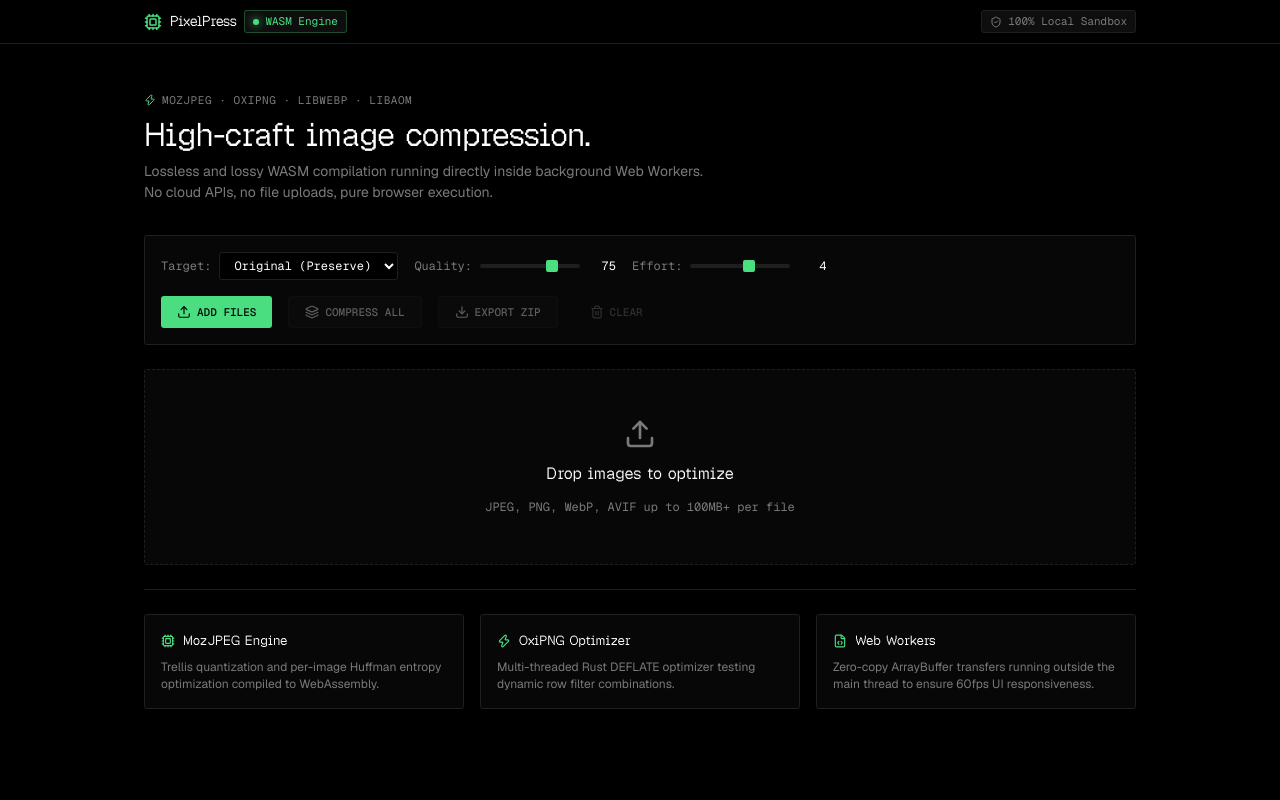
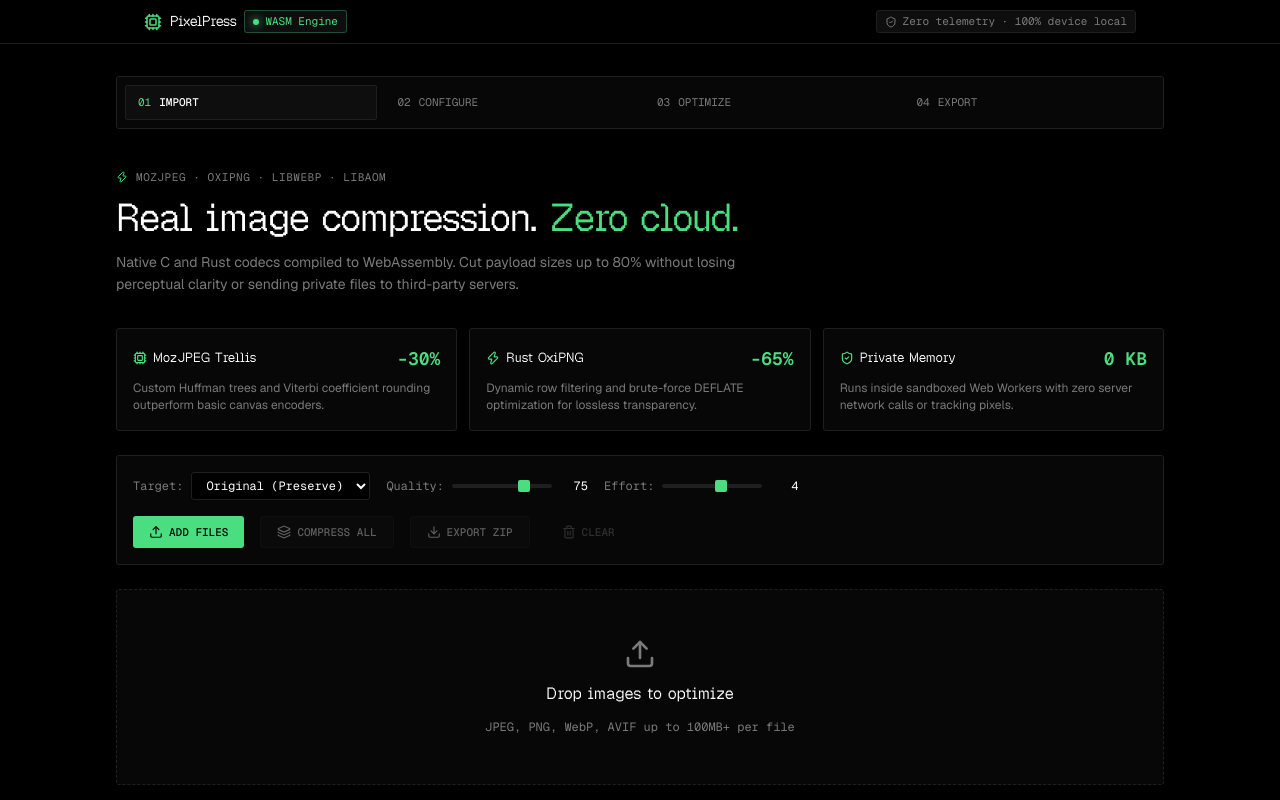
Before and after one commit to belkysupreme22/PixelPress, a Next.js app: page / in a window 1280 px wide. Shown: the top 800 px of the page. Built offline with nearby package versions, Linux system fonts and the light colour scheme.

Commit message:
livery(farmjs.dev v5): voice and UX steps

```diff
--- a/src/app/page.js
+++ b/src/app/page.js
@@ -112,6 +112,11 @@
   const totalSaved = Math.max(0, totalOrig - totalOpt);
   const savedPercent = totalOrig === 0 ? 0 : Math.round((totalSaved / totalOrig) * 100);
 
+  // Stepper state evaluation
+  const hasFiles = images.length > 0;
+  const hasCompressed = images.some(i => i.status === 'done');
+  const currentStep = !hasFiles ? 1 : !hasCompressed && !isCompressing ? 2 : isCompressing ? 3 : 4;
+
   return (
     <>
       {/* 44px Sticky Header */}
@@ -129,25 +134,79 @@
           <div className={styles.headerMeta}>
             <span className={styles.badge}>
               <ShieldCheck size={12} />
-              100% Local Sandbox
+              Zero telemetry · 100% device local
             </span>
           </div>
         </div>
       </header>
 
       <main className={styles.main}>
+        {/* Step-by-step progress guide */}
+        <nav aria-label="Pipeline Steps" className={styles.stepperBar}>
+          <div className={`${styles.stepItem} ${currentStep === 1 ? styles.stepItemActive : currentStep > 1 ? styles.stepItemComplete : ''}`}>
+            <span className={styles.stepIndex}>01</span>
+            <span className={styles.stepLabel}>Import</span>
+          </div>
+          <div className={`${styles.stepItem} ${currentStep === 2 ? styles.stepItemActive : currentStep > 2 ? styles.stepItemComplete : ''}`}>
+            <span className={styles.stepIndex}>02</span>
+            <span className={styles.stepLabel}>Configure</span>
+          </div>
+          <div className={`${styles.stepItem} ${currentStep === 3 ? styles.stepItemActive : currentStep > 3 ? styles.stepItemComplete : ''}`}>
+            <span className={styles.stepIndex}>03</span>
+            <span className={styles.stepLabel}>Optimize</span>
+          </div>
+          <div className={`${styles.stepItem} ${currentStep === 4 ? styles.stepItemActive : currentStep > 4 ? styles.stepItemComplete : ''}`}>
+            <span className={styles.stepIndex}>04</span>
+            <span className={styles.stepLabel}>Export</span>
+          </div>
+        </nav>
+
         {/* Hero Section */}
         <div className={styles.hero}>
           <div className={styles.heroTag}>
             <Zap size={12} color="var(--accent)" />
             MozJPEG · OxiPNG · LibWebP · LibAOM
           </div>
-          <h1 className={styles.heroTitle}>High-craft image compression.</h1>
+          <h1 className={styles.heroTitle}>
+            Real image compression. <span className={styles.heroTitleAccent}>Zero cloud.</span>
+          </h1>
           <p className={styles.heroDesc}>
-            Lossless and lossy WASM compilation running directly inside background Web Workers.
-            No cloud APIs, no file uploads, pure browser execution.
+            Native C and Rust codecs compiled to WebAssembly. Cut payload sizes up to 80% without losing perceptual clarity or sending private files to third-party servers.
           </p>
         </div>
+
+        {/* Telemetry Bento / Value Metrics */}
+        <section className={styles.marketingBento}>
+          <article className={styles.bentoCard}>
+            <div className={styles.bentoHeader}>
+              <span className={styles.bentoTitle}><Cpu size={14} color="var(--accent)" /> MozJPEG Trellis</span>
+              <span className={styles.bentoStat}>-30%</span>
+            </div>
+            <p className={styles.bentoDesc}>
+              Custom Huffman trees and Viterbi coefficient rounding outperform basic canvas encoders.
+            </p>
+          </article>
+
+          <article className={styles.bentoCard}>
+            <div className={styles.bentoHeader}>
+              <span className={styles.bentoTitle}><Zap size={14} color="var(--accent)" /> Rust OxiPNG</span>
+              <span className={styles.bentoStat}>-65%</span>
+            </div>
+            <p className={styles.bentoDesc}>
+              Dynamic row filtering and brute-force DEFLATE optimization for lossless transparency.
+            </p>
+          </article>
+
+          <article className={styles.bentoCard}>
+            <div className={styles.bentoHeader}>
+              <span className={styles.bentoTitle}><ShieldCheck size={14} color="var(--accent)" /> Private Memory</span>
+              <span className={styles.bentoStat}>0 KB</span>
+            </div>
+            <p className={styles.bentoDesc}>
+              Runs inside sandboxed Web Workers with zero server network calls or tracking pixels.
+            </p>
+          </article>
+        </section>
 
         {/* Controls Panel */}
         <div className={styles.controlsPanel}>
--- a/src/app/page.module.css
+++ b/src/app/page.module.css
@@ -73,20 +73,82 @@
 
 /* Main Container (Rhythm & Grid) */
 .main {
-  max-width: 1024px;
+  max-width: 1080px;
   margin: 0 auto;
-  padding: 32px 16px 80px;
+  padding: 32px 16px 96px;
   min-height: calc(100vh - 44px);
   display: flex;
   flex-direction: column;
   gap: 24px;
 }
 
+/* Stepper Bar (01 Select -> 02 Configure -> 03 Compress -> 04 Export) */
+.stepperBar {
+  display: grid;
+  grid-template-columns: repeat(4, 1fr);
+  gap: 8px;
+  padding: 8px;
+  background: var(--bg-surface);
+  border: 1px solid var(--border);
+  border-radius: var(--radius);
+}
+
+.stepItem {
+  display: flex;
+  align-items: center;
+  gap: 8px;
+  padding: 8px 12px;
+  border-radius: var(--radius-xs);
+  background: transparent;
+  border: 1px solid transparent;
+  transition: all var(--transition-fast);
+}
+
+.stepItemActive {
+  background: var(--bg-surface-alt);
+  border-color: var(--border);
+}
+
+.stepItemComplete {
+  border-color: var(--accent-border);
+  background: rgba(74, 222, 128, 0.04);
+}
+
+.stepIndex {
+  font-family: var(--font-mono);
+  font-size: 11px;
+  color: var(--text-muted);
+}
+
+.stepItemActive .stepIndex {
+  color: var(--accent);
+}
+
+.stepItemComplete .stepIndex {
+  color: var(--accent);
+}
+
+.stepLabel {
+  font-family: var(--font-mono);
+  font-size: 11px;
+  text-transform: uppercase;
+  color: var(--text-muted);
+}
+
+.stepItemActive .stepLabel {
+  color: var(--text-primary);
+  font-weight: 500;
+}
+
+.stepItemComplete .stepLabel {
+  color: var(--text-primary);
+}
+
 /* Hero Section */
 .hero {
   display: flex;
   flex-direction: column;
-  gap: 8px;
+  gap: 12px;
   padding: 16px 0 8px;
 }
 
@@ -98,21 +160,76 @@
   letter-spacing: 0.05em;
   display: flex;
   align-items: center;
-  gap: 6px;
+  gap: 8px;
 }
 
 .heroTitle {
-  font-size: 32px;
-  line-height: 1.15;
+  font-size: 38px;
+  line-height: 1.1;
   color: var(--text-primary);
   margin: 0;
+  letter-spacing: -0.03em;
+}
+
+.heroTitleAccent {
+  color: var(--accent);
 }
 
 .heroDesc {
   font-size: 14px;
   color: var(--text-muted);
-  max-width: 580px;
-  line-height: 1.5;
+  max-width: 620px;
+  line-height: 1.6;
+}
+
+/* Telemetry Bento / Value Props */
+.marketingBento {
+  display: grid;
+  grid-template-columns: repeat(3, 1fr);
+  gap: 12px;
+}
+
+.bentoCard {
+  background: var(--bg-surface);
+  border: 1px solid var(--border);
+  border-radius: var(--radius);
+  padding: 16px;
+  display: flex;
+  flex-direction: column;
+  gap: 8px;
+  transition: border-color var(--transition-fast);
+}
+
+.bentoCard:hover {
+  border-color: var(--border-hover);
+}
+
+.bentoHeader {
+  display: flex;
+  align-items: center;
+  justify-content: space-between;
+}
+
+.bentoTitle {
+  font-family: var(--font-display);
+  font-size: 13px;
+  color: var(--text-primary);
+  display: flex;
+  align-items: center;
+  gap: 6px;
+}
+
+.bentoStat {
+  font-family: var(--font-mono);
+  font-size: 18px;
+  font-weight: 600;
+  color: var(--accent);
+}
+
+.bentoDesc {
+  font-size: 12px;
+  color: var(--text-muted);
+  line-height: 1.45;
 }
 
 /* Controls Bar (Hairline bordered panel) */
@@ -499,7 +616,19 @@
 }
 
 /* Responsive adjustments */
+@media (max-width: 768px) {
+  .stepperBar {
+    grid-template-columns: repeat(2, 1fr);
+  }
+  .marketingBento {
+    grid-template-columns: 1fr;
+  }
+}
+
 @media (max-width: 640px) {
+  .heroTitle {
+    font-size: 28px;
+  }
   .itemCard {
     grid-template-columns: 48px 1fr;
     grid-template-rows: auto auto;
```
